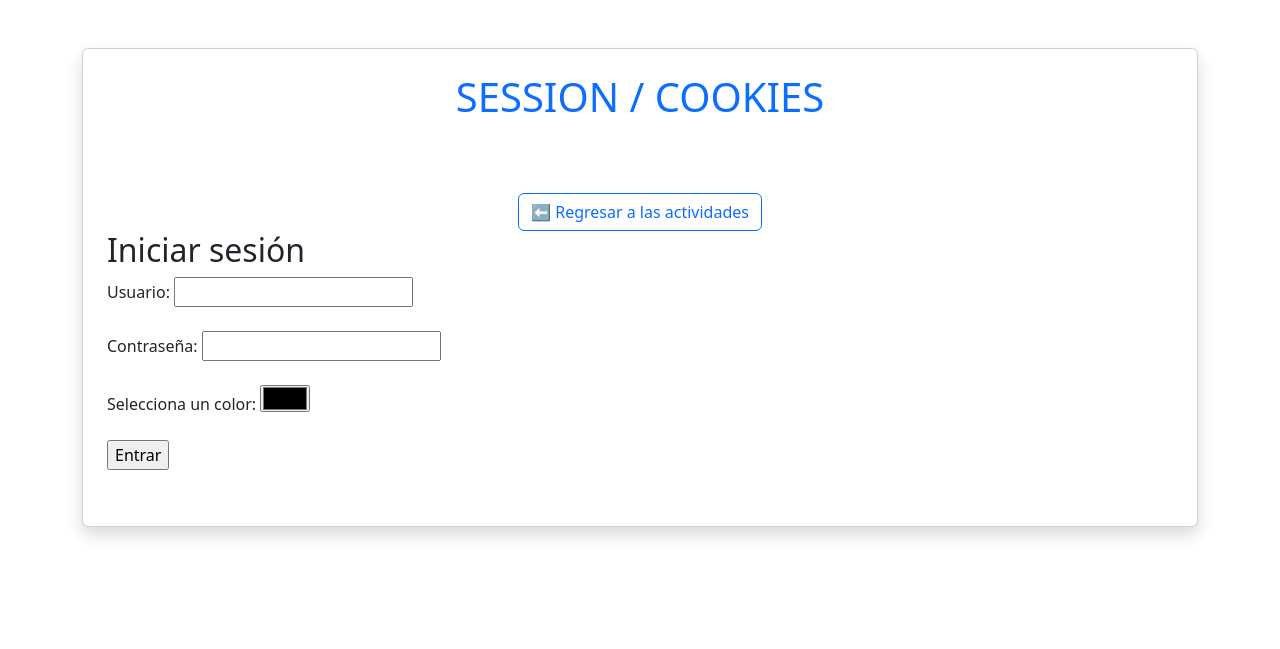
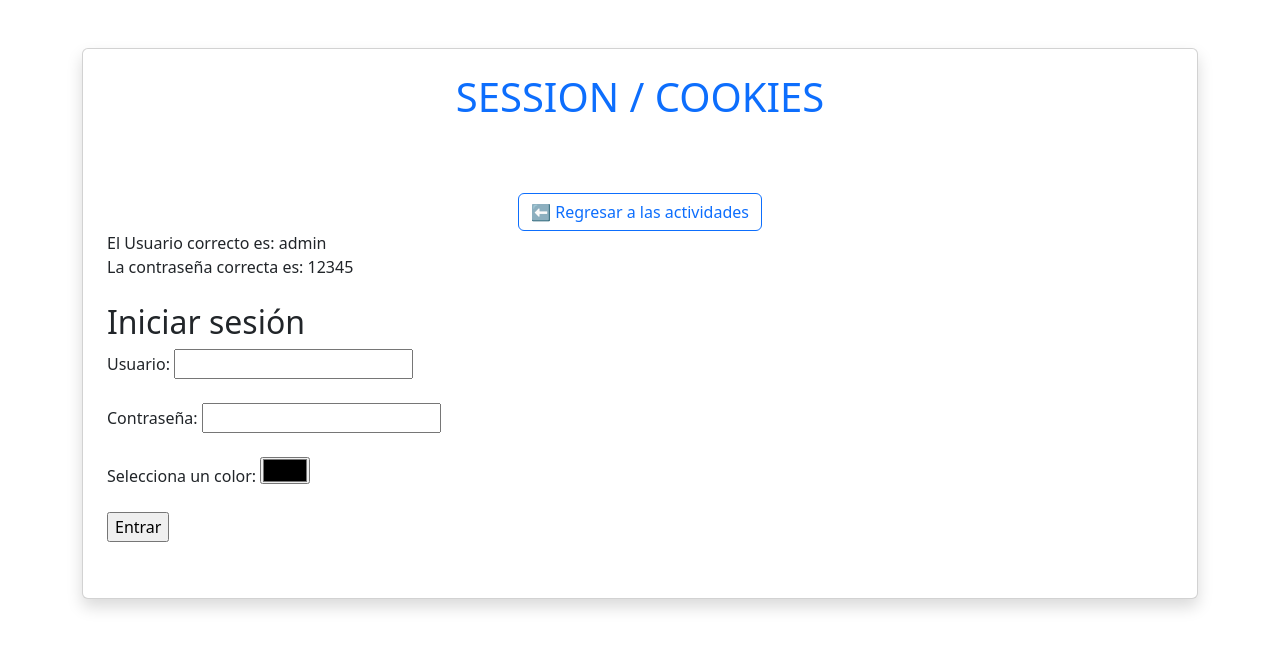
Before and after one commit to BrittlePablo4824/prograWeb, a PHP site: page / in a window 1280 px wide. Shown: the top 649 px of the page. Run offline with PHP 8.4, Linux system fonts and the light colour scheme.

Commit message:
Update index.php

```diff
--- a/Actividad 15 - SESSION  COOKIES/index.php
+++ b/Actividad 15 - SESSION  COOKIES/index.php
@@ -43,7 +43,11 @@ echo '</div>';
     <title>Login simple</title>
 </head>
 <body>
-    <h2>Iniciar sesión</h2>
+    El Usuario correcto es: admin<br>
+
+    La contraseña correcta es: 12345<br>
+
+    <br><h2>Iniciar sesión</h2>
     <form method="post">
         Usuario: <input type="text" name="usuario"><br><br>
         Contraseña: <input type="password" name="clave"><br><br>
```
